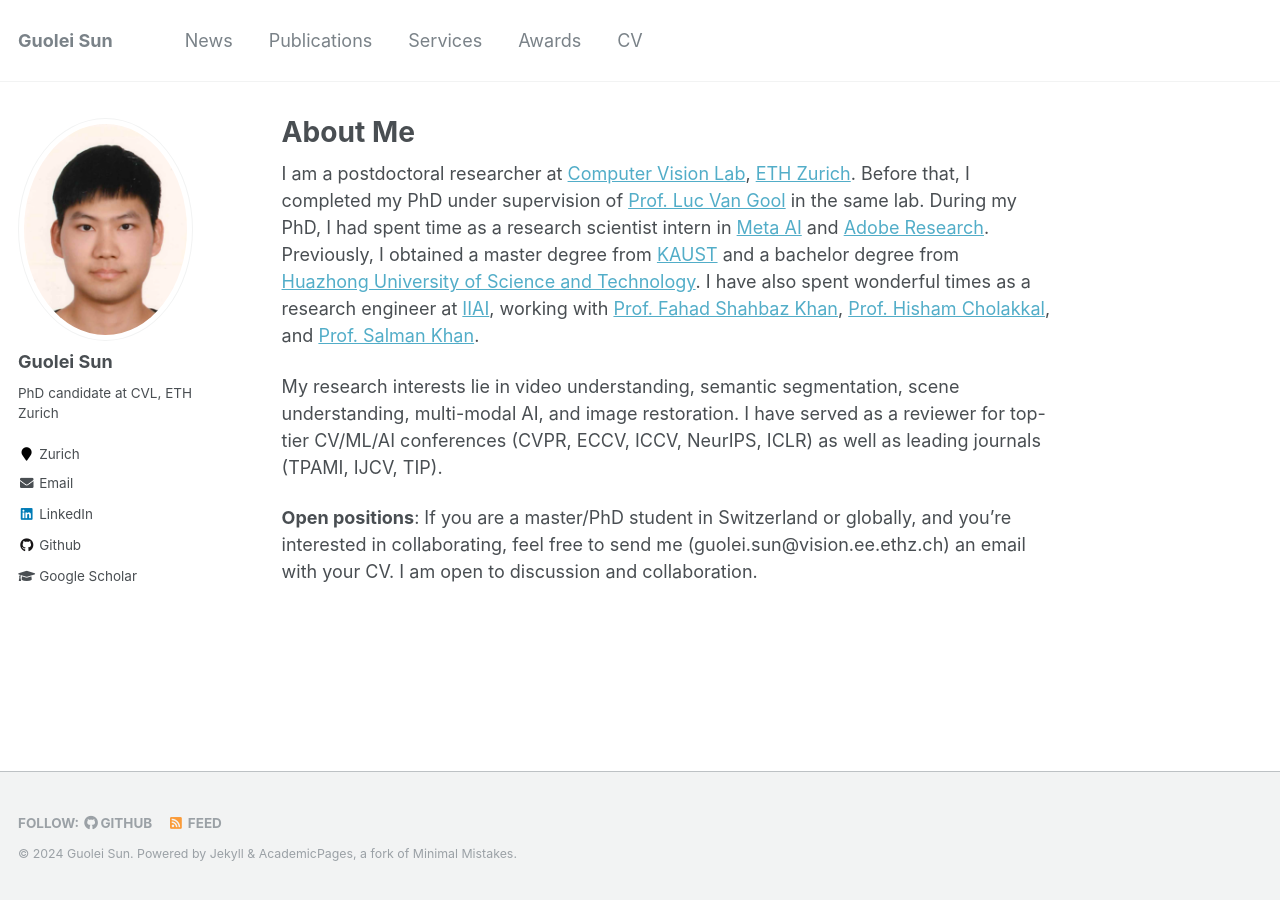
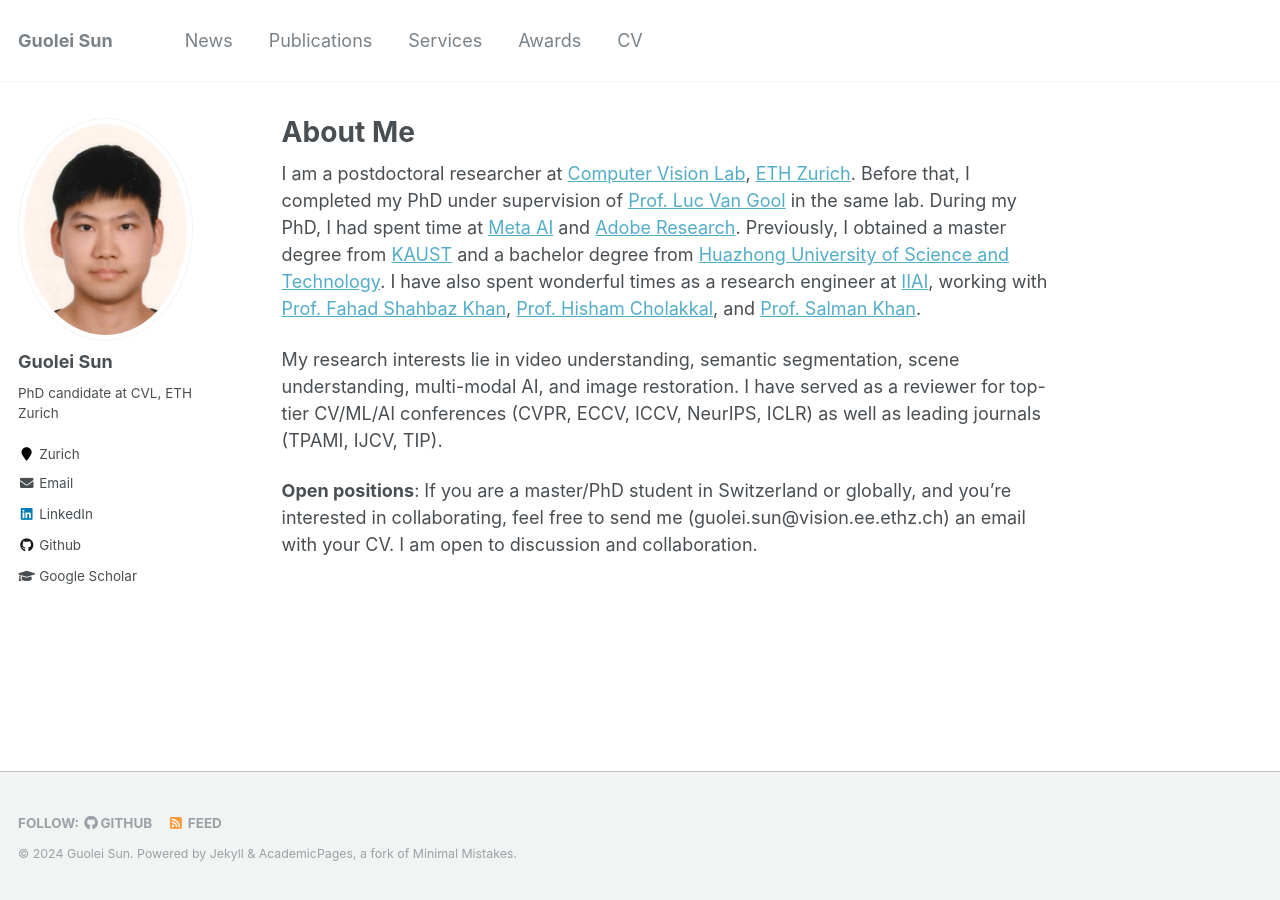
Before and after one commit to GuoleiSun/GuoleiSun.github.io, a Jekyll site: the page built from _pages/about.md, in a window 1280 px wide. Built offline with Jekyll 4.4.1, drawn with Linux system fonts in a browser that asks for light colours.

Commit message:
Update about.md

```diff
--- a/_pages/about.md
+++ b/_pages/about.md
@@ -7,7 +7,7 @@
   - /about/
   - /about.html
 ---
-I am a postdoctoral researcher at [Computer Vision Lab](https://vision.ee.ethz.ch/), [ETH Zurich](https://ethz.ch/en.html). Before that, I completed my PhD under supervision of [Prof. Luc Van Gool](https://vision.ee.ethz.ch/people-details.OTAyMzM=.TGlzdC8zMjQ4LC0xOTcxNDY1MTc4.html) in the same lab. During my PhD, I had spent time as a research scientist intern in [Meta AI](https://ai.meta.com/) and [Adobe Research](https://research.adobe.com/). Previously, I obtained a master degree from [KAUST](https://www.kaust.edu.sa/en) and a bachelor degree from [Huazhong University of Science and Technology](https://www.hust.edu.cn). I have also spent wonderful times as a research engineer at [IIAI](http://www.inceptioniai.org), working with [Prof. Fahad Shahbaz Khan](https://sites.google.com/view/fahadkhans/home), [Prof. Hisham Cholakkal](https://mbzuai.ac.ae/study/faculty/hisham-cholakkal), and [Prof. Salman Khan](https://salman-h-khan.github.io).
+I am a postdoctoral researcher at [Computer Vision Lab](https://vision.ee.ethz.ch/), [ETH Zurich](https://ethz.ch/en.html). Before that, I completed my PhD under supervision of [Prof. Luc Van Gool](https://vision.ee.ethz.ch/people-details.OTAyMzM=.TGlzdC8zMjQ4LC0xOTcxNDY1MTc4.html) in the same lab. During my PhD, I had spent time at [Meta AI](https://ai.meta.com/) and [Adobe Research](https://research.adobe.com/). Previously, I obtained a master degree from [KAUST](https://www.kaust.edu.sa/en) and a bachelor degree from [Huazhong University of Science and Technology](https://www.hust.edu.cn). I have also spent wonderful times as a research engineer at [IIAI](http://www.inceptioniai.org), working with [Prof. Fahad Shahbaz Khan](https://sites.google.com/view/fahadkhans/home), [Prof. Hisham Cholakkal](https://mbzuai.ac.ae/study/faculty/hisham-cholakkal), and [Prof. Salman Khan](https://salman-h-khan.github.io).
 
 My research interests lie in video understanding, semantic segmentation, scene understanding, multi-modal AI, and image restoration. I have served as a reviewer for top-tier CV/ML/AI conferences (CVPR, ECCV, ICCV, NeurIPS, ICLR) as well as leading journals (TPAMI, IJCV, TIP).
 
```
